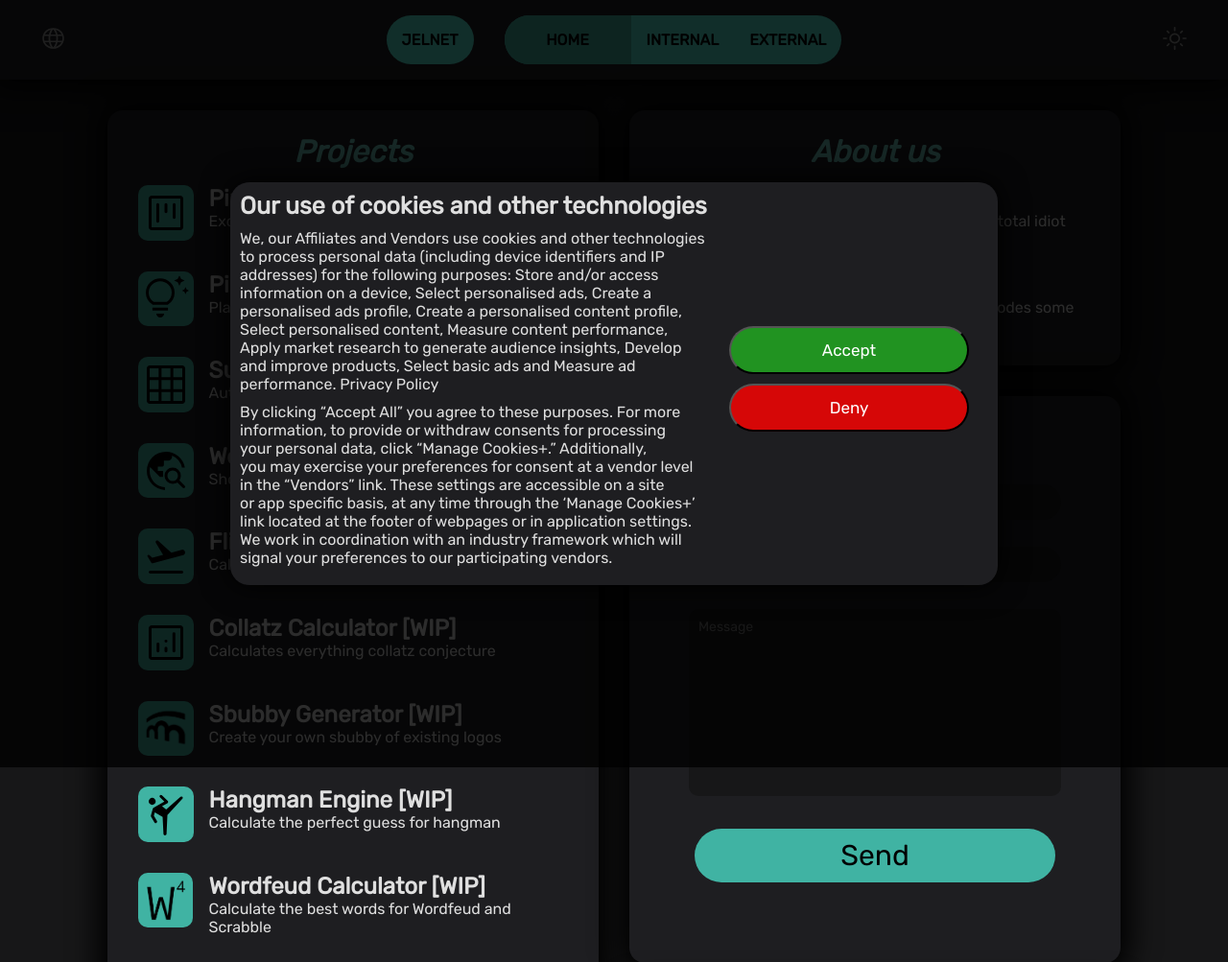
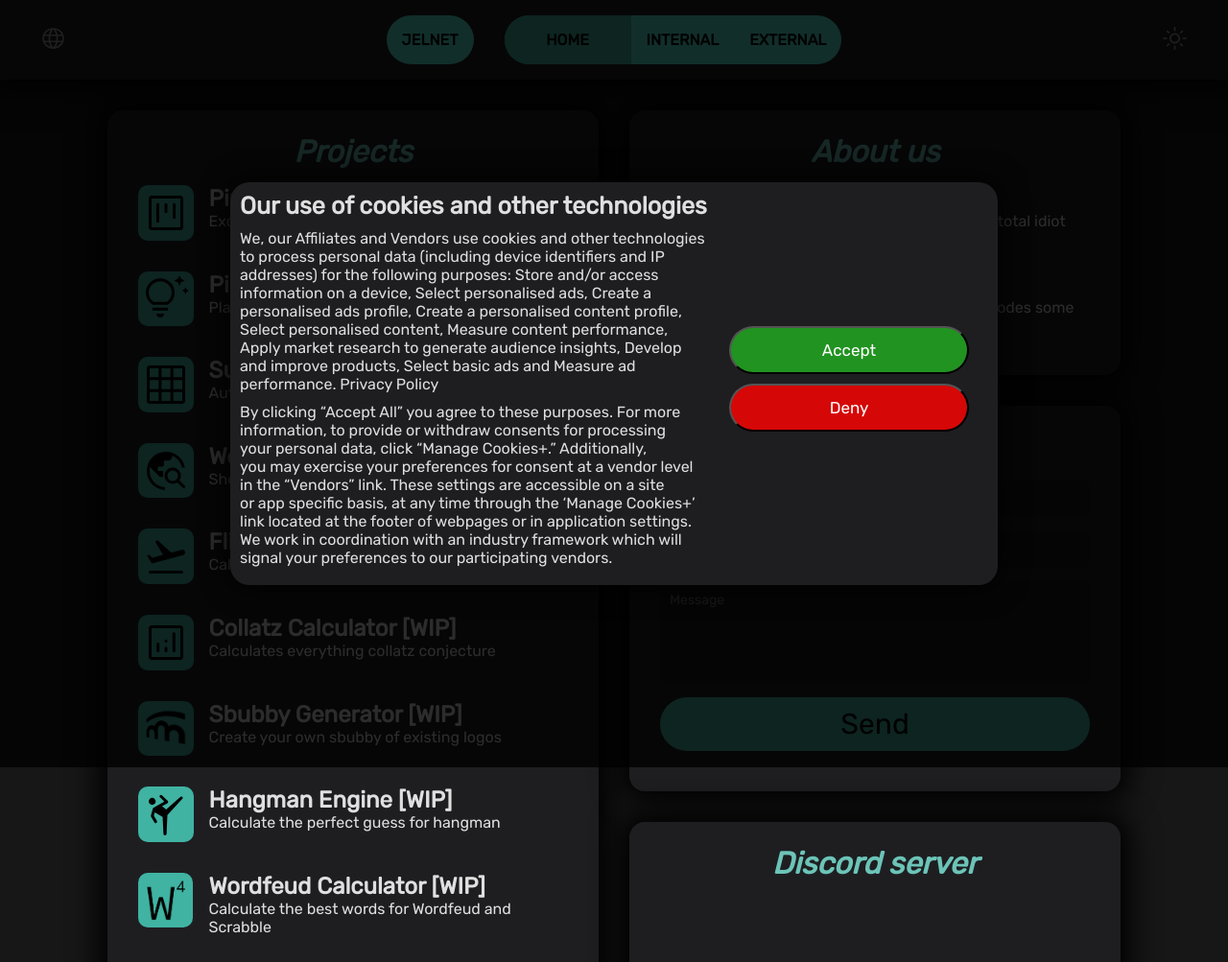
Before and after one commit to JelNet-webapplications/JelCraft-Homepage, a PHP site: page / in a window 1280 px wide. Shown: the top 1003 px of the page at 96% size. Run offline with PHP 8.4, Linux system fonts and the light colour scheme; grey boxes are pictures that could not be loaded.

Commit message:
Form revamp
- Now using grid
- Dynamic

```diff
--- a/Site/index.html
+++ b/Site/index.html
@@ -300,17 +300,12 @@
                 <h1 id="Бcurtains-contact-title"></h1>
                 <div id="form-container">
                     <form action="https://formsubmit.co/jelcraft@outlook.com" method="POST">
-                        <div id="top-row">
-                            <input id='Бcurtains-contact-emailaddress' type="email" name="email" placeholder="Email Address">
-                            <input id='Бcurtains-contact-nickname' type="text" name="name" placeholder="Nickname">
-                        </div>
+                        <input id='Бcurtains-contact-emailaddress' type="email" name="email" placeholder="Email Address">
+                        <input id='Бcurtains-contact-nickname' type="text" name="name" placeholder="Nickname">
                         <input id='Бcurtains-contact-subject' type="text" name="subject" placeholder="Subject">
-                        <div class="center-container">
-                            <textarea id='Бcurtains-contact-message' name="message" placeholder="Message"></textarea>
-                        </div>
-                        <div class="center-container">
-                            <button id='Бcurtains-contact-send' class='contactbutton' type="submit">Send</button>
-                        </div>
+                        <textarea id='Бcurtains-contact-message' name="message" placeholder="Message"></textarea>
+
+                        <button id='Бcurtains-contact-send' class='contactbutton' type="submit">Send</button>
                     </form>
                 </div>
             </div>
--- a/Site/script/responsify.js
+++ b/Site/script/responsify.js
@@ -1,12 +1,22 @@
 function responsify(){
 	let wwidth = window.innerWidth;
 	if(wwidth < 1200){
+		//body
 		document.getElementById('layout-container').style.gridTemplateColumns = '80%'
 		document.getElementById('projects').style.gridRow = '1'
 		document.getElementById('discord-server').style.gridRow = '4'
+
+		//form
+		document.getElementsByName('email')[0].style.gridColumn = '1/3'
+		document.getElementsByName('name')[0].style.gridColumn = '1/3'
 	} else {
+		//body
 		document.getElementById('layout-container').style.gridTemplateColumns = '40% 40%'
 		document.getElementById('projects').style.gridRow = '1 / 20'
 		document.getElementById('discord-server').style.gridRow = '3 / 20'
+
+		//form
+		document.getElementsByName('email')[0].style.gridColumn = ''
+		document.getElementsByName('name')[0].style.gridColumn = ''
 	}
 }
--- a/Site/styles/form.css
+++ b/Site/styles/form.css
@@ -1,65 +1,57 @@
 #form-container {
     display: flex;
+    justify-content: center;
     align-items: center;
-    justify-content: center;
+    margin:1em;
 }
 
 form {
-    padding: 1em 3em 3em;
     display: grid;
-    width: 100%;
+    gap:1em;
+    grid-template-columns: 50% 50%;
+    width:90%;
+    margin-left:-1em; /*Compensate for 1em grid gap*/
 }
 
-#form-container input,
-#form-container textarea {
+input[name="subject"] {
+    grid-column: 1/3;
+}
+
+textarea[name="message"] {
+    grid-column: 1/3;
+    /* grid-row: 4/10; */
+    height:6em;
+}
+
+input, textarea {
     font-family: 'Rubik', sans-serif;
+    font-size: 14px;
+    color: var(--text-color);
+
     background-color: var(--background-color);
     padding: 10px;
     border-style: none;
-    border-radius: 10px;
-    color: var(--text-color);
-    font-size: 14px;
-    margin: 1em;
-}
-
-#form-container input[name="email"],
-#form-container input[name="name"] {
-    width: 50%;
-}
-
-#form-container input {
-    border-radius: 100px;
-}
-
-#top-row {
-    display: flex;
+    border-radius: .5em;
 }
 
 #form-container textarea {
-    height: 12.5em;
-    text-align: left;
     resize: none;
-    width: 100%;
 }
 
-#form-container .center-container {
-    display: flex;
-    justify-content: center;
-}
-
-.contactbutton:hover {
+#form-container button:hover {
     background-color: var(--primary-color);
 }
 
-.contactbutton {
+#form-container button {
     background-color: var(--secondary-color);
     border: none;
     padding: 10px;
+    border-radius: 1em;
+
+    color: var(--header-text-color);
     font-size: 30px;
     font-family: 'Rubik';
     font-weight: lighter;
-    margin: calc(1em - 10px);
-    border-radius: 1em;
-    width:100%;
-    color: var(--header-text-color);
+
+    grid-column: 1/3;
 }
```
